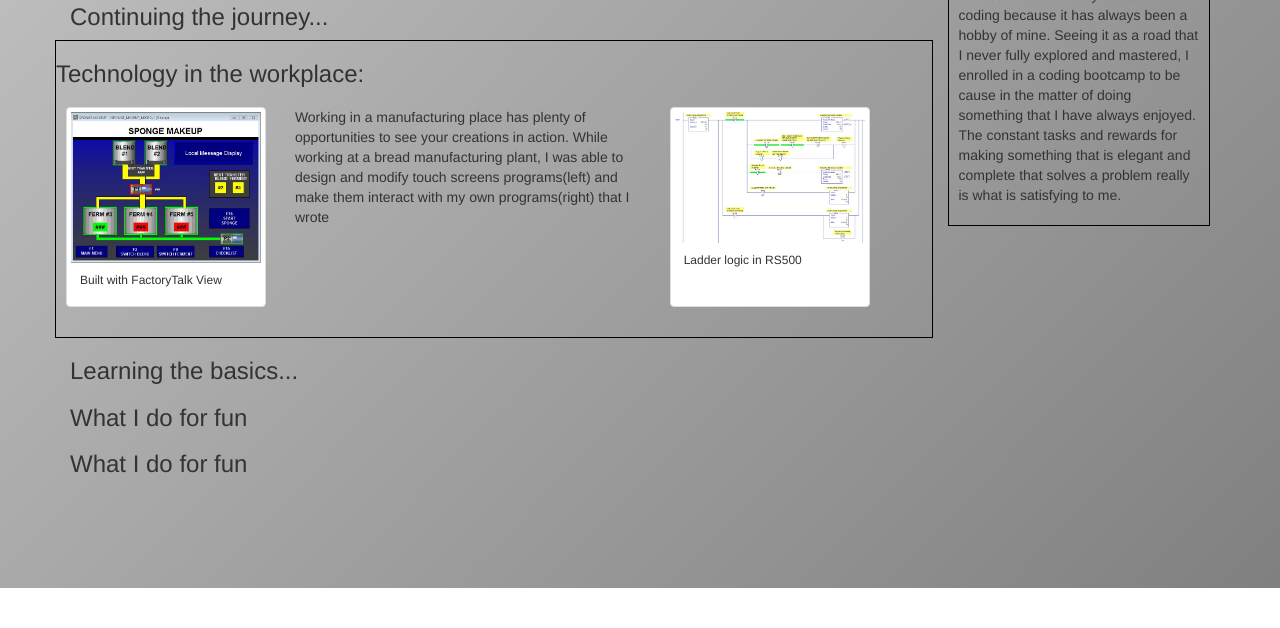
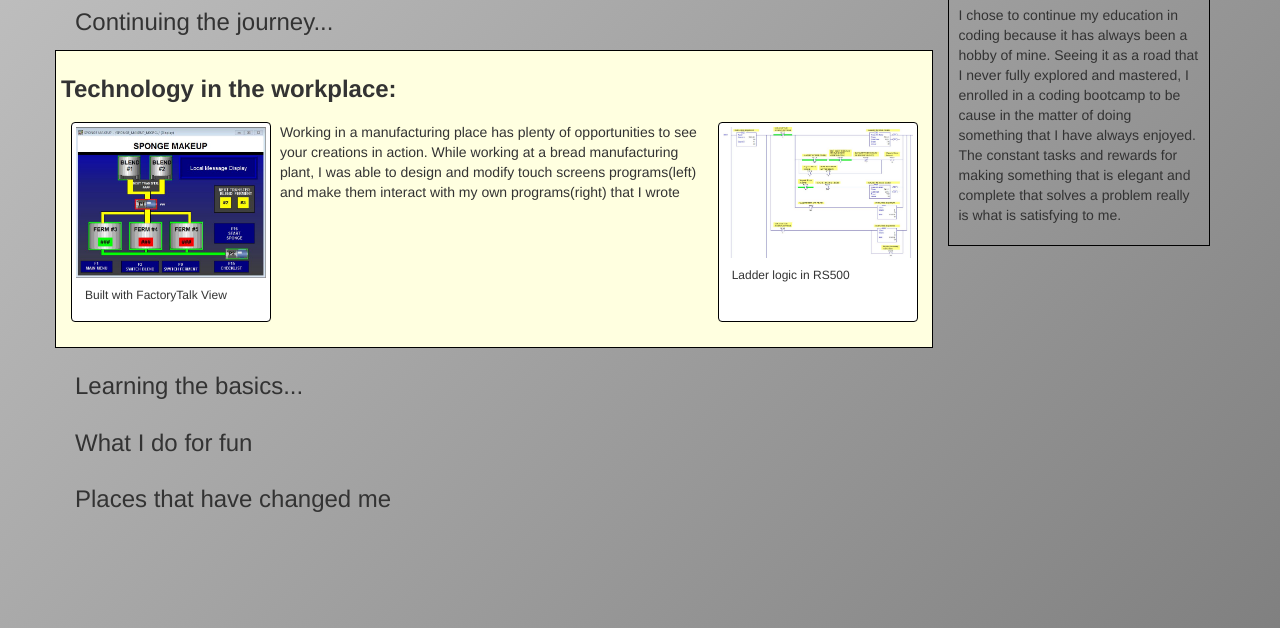
Before and after one commit to nelsonsbrian/portfolio, a plain HTML site: page index.html in a window 1280 px wide. Shown: the part 705-1333 px from the top of the page. Before the commit the page ends 1293 px from the top, so only its background shows below. Drawn offline with Linux system fonts and the light colour scheme.

Commit message:
style tech in workplace section

```diff
--- a/css/styles.css
+++ b/css/styles.css
@@ -29,6 +29,10 @@ li {
 ul {
   margin: 0px;
   padding: 0px;
+}
+
+h3 {
+  padding: 5px;
 }
 
 .project_headers {
@@ -89,15 +93,19 @@ ul {
 .thumbnail.sponge {
   height: 200px;
   width: 200px;
+  margin-left: 10px;
+  margin-right: 0px;
 }
 
-.thumbnail img {
-  margin: 0px;
+.thumbnail {
+  border: black 1px solid ;
 }
+
 
 .thumbnail.feeder {
   height: 200px;
   width: 200px;
+  margin-right: 0px;
 }
 
 .caption p {
@@ -105,10 +113,15 @@ ul {
 }
 
 .safeway_col {
-  margin: 5px;
+  margin: 0px;
   padding: 5px;
 }
 
 .safeway_mech {
   border: black solid 1px;
+  background-color: lightyellow;
 }
+
+.background .row h3 {
+  font-weight: bold;
+}
--- a/index.html
+++ b/index.html
@@ -98,7 +98,7 @@
                         </a>
                       </div>
                     </div>
-                    <div class="col-md-5 safeway_col">
+                    <div class="col-md-6 safeway_col">
                       <p>
                         Working in a manufacturing place has plenty of opportunities to see your creations in action.
                         While working at a bread manufacturing plant,
@@ -124,7 +124,7 @@
                     <h3>What I do for fun</h3>
                   </div>
                   <div class="travel">
-                    <h3>What I do for fun</h3>
+                    <h3>Places that have changed me</h3>
                   </div>
                 </div>
             </div>
```
Also changed, not shown: img/diploma.png (added), 1 other file.
